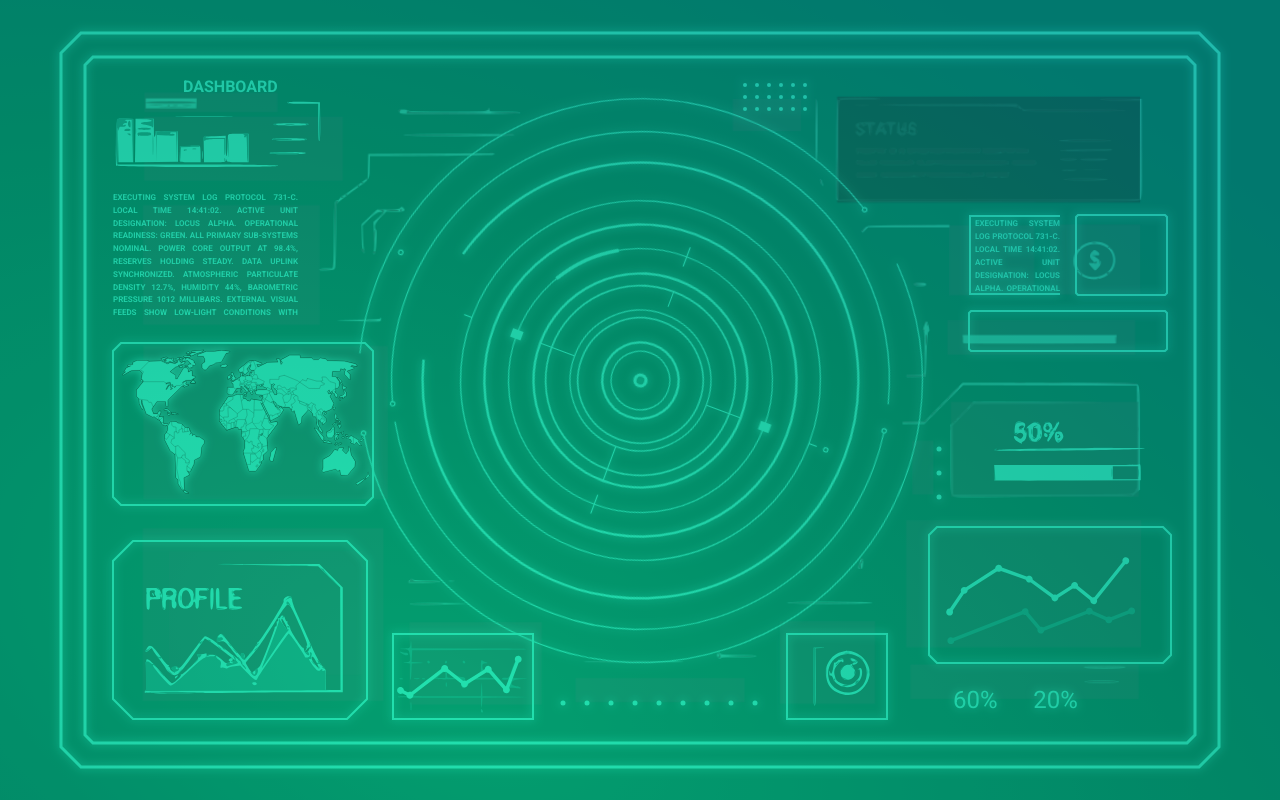
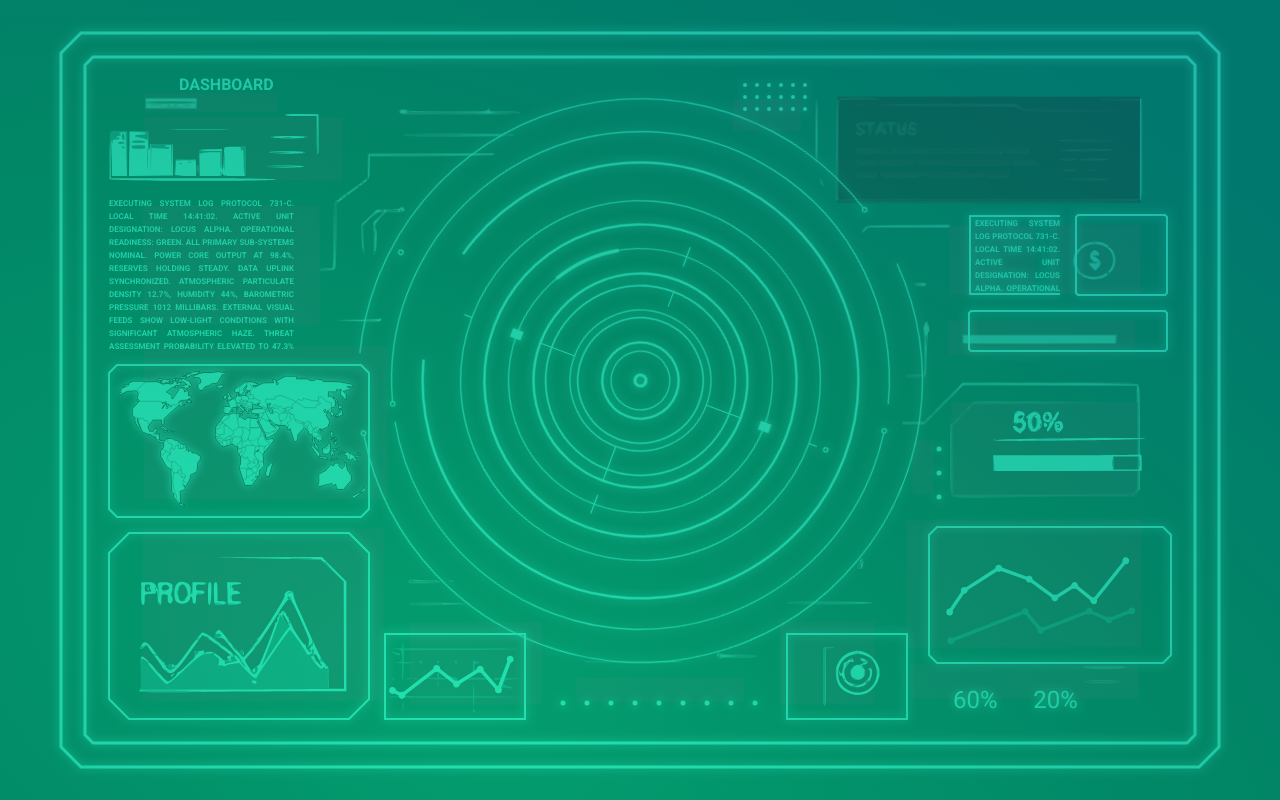
Before and after one commit to Zomega/solarpunk-screensaver, a plain HTML site: page index.html in a window 1280 px wide. Drawn offline with Linux system fonts and the light colour scheme.

Commit message:
Start moving towards using grid layout rather than position:absolute for everything.

```diff
--- a/index.html
+++ b/index.html
@@ -27,18 +27,29 @@
       height: calc(694px - 48px);
       padding: 24px;
       padding-top: 16px; /*TODO: consider unifying.*/
+
+      display: grid;
+      grid-template-columns: 260px 140px 1fr 120px 32px 200px;
+      grid-template-rows: 24px 68px 1fr 1fr 85px 85px;
+      grid-column-gap: 16px;
+      grid-row-gap: 16px;
+
+      grid-template-areas:
+        "tl-label tl-label  .                    .         statusbox           statusbox"
+        "barchart .         .                    .         statusbox           statusbox"
+        "lefttext .         .                    .         .                   rightbox"
+        "worldmap .         .                    .         right-dot-greeblies r-progbar"
+        "bl-graph .         .                    .         br-graph            br-panel"
+        "bl-graph bcl-graph bottom-dot-greeblies bcr-graph br-graph            br-panel";
+      /* TODO: br-panel itself needs a sub-gridlayout */
     }
 
     #tl-label {
-        position: absolute;
-        top: 18px;
-        left: 28px;
+        grid-area: tl-label;
         padding: 0;
         padding-left: 70px;
         font-size: 16px;
         margin: 0;
-        width: 140px;
-        height: 24px;
         overflow: hidden;
         line-height: 24px;
         font-weight: bold;
@@ -81,31 +92,48 @@
     }
 
     #barchart {
-        position: absolute;
-        top: 44px;
-        left: 28px;
-        margin: 0;
-        width: 210px;
-        height: 66px;
-        overflow: hidden;
+      grid-area: barchart;
+
+      object-fit: fill;
+      height: 100%;
+      /* TODO: This might be better achived with a right margin */
+      width: 210px;
     }
 
     #lefttext {
-        text-align: justify;
-        position: absolute;
-        top: 135px;
-        left: 28px;
+        grid-area: lefttext;
+
         padding: 0;
         padding-right: 4px;
+        margin: 0;
+        /* TODO: This might be better achived with a right margin */
+        width: 185px;
+
         font-size: 8px;
-        margin: 0;
-        width: 185px;
-        height: 128px;
         overflow: hidden;
-        /*border-right: 1px solid white;*/
-        line-height: calc(128px / 10);
+        text-align: justify;
+        line-height: 13px;
         font-weight: bold;
     }
+
+
+    /*#rightbox {
+      grid-area: rightbox;
+
+      margin: 0;
+      padding: 0;
+      height: 136px;
+
+      display: grid;
+      grid-template-columns: repeat(2, 1fr);
+      grid-template-rows: 1fr 40px;
+      grid-column-gap: 16px;
+      grid-row-gap: 16px;
+
+      grid-template-areas:
+        "righttext dollarsigngreeblie"
+        "r-progbar2 r-progbar2";
+    }*/
 
     #rightbox {
       position: absolute;
@@ -163,34 +191,34 @@
       filter: url(#tint) drop-shadow(0 0 4px #3bffdacc);
     }
     #worldmap {
-      /* TODO migrate to grid */
-      top:286px;
-      left:28px;
-      width: 260px;
-      height: 162px;
-      position: absolute;
+      grid-area: worldmap;
+
+      object-fit: fill;
+      width: 100%;
+      height: 100%;
+
       filter: url(#tint) drop-shadow(0 0 4px #3bffdacc);
     }
     #bl-graph {
-        position: absolute;
-        left:28px;
-        bottom: 24px;
-        width: 254px;
-        height: 178px;
+        grid-area: bl-graph;
+
+        object-fit: fill;
+        width: 100%;
+        height: 100%;
     }
     #bcl-graph {
-        position: absolute;
-        left: 308px;
-        bottom: 24px;
-        width: 140px;
-        height: 85px;
+        grid-area: bcl-graph;
+
+        object-fit: fill;
+        width: 100%;
+        height: 100%;
     }
     #bcr-graph {
-        position: absolute;
-        right: 308px;
-        bottom: 24px;
-        width: 100px;
-        height: 85px;
+        grid-area: bcr-graph;
+
+        object-fit: fill;
+        width: 100%;
+        height: 100%;
     }
     #br-graph {
         position: absolute;
@@ -200,11 +228,11 @@
         height: 136px;
     }
     #r-progbar {
-        position: absolute;
-        right: 24px;
-        bottom: 242px;
-        width: 200px;
-        height: 100px;
+        grid-area: r-progbar;
+
+        object-fit: fill;
+        width: 100%;
+        height: 100%;
     }
     #br-percentages {
       position: absolute;
```
